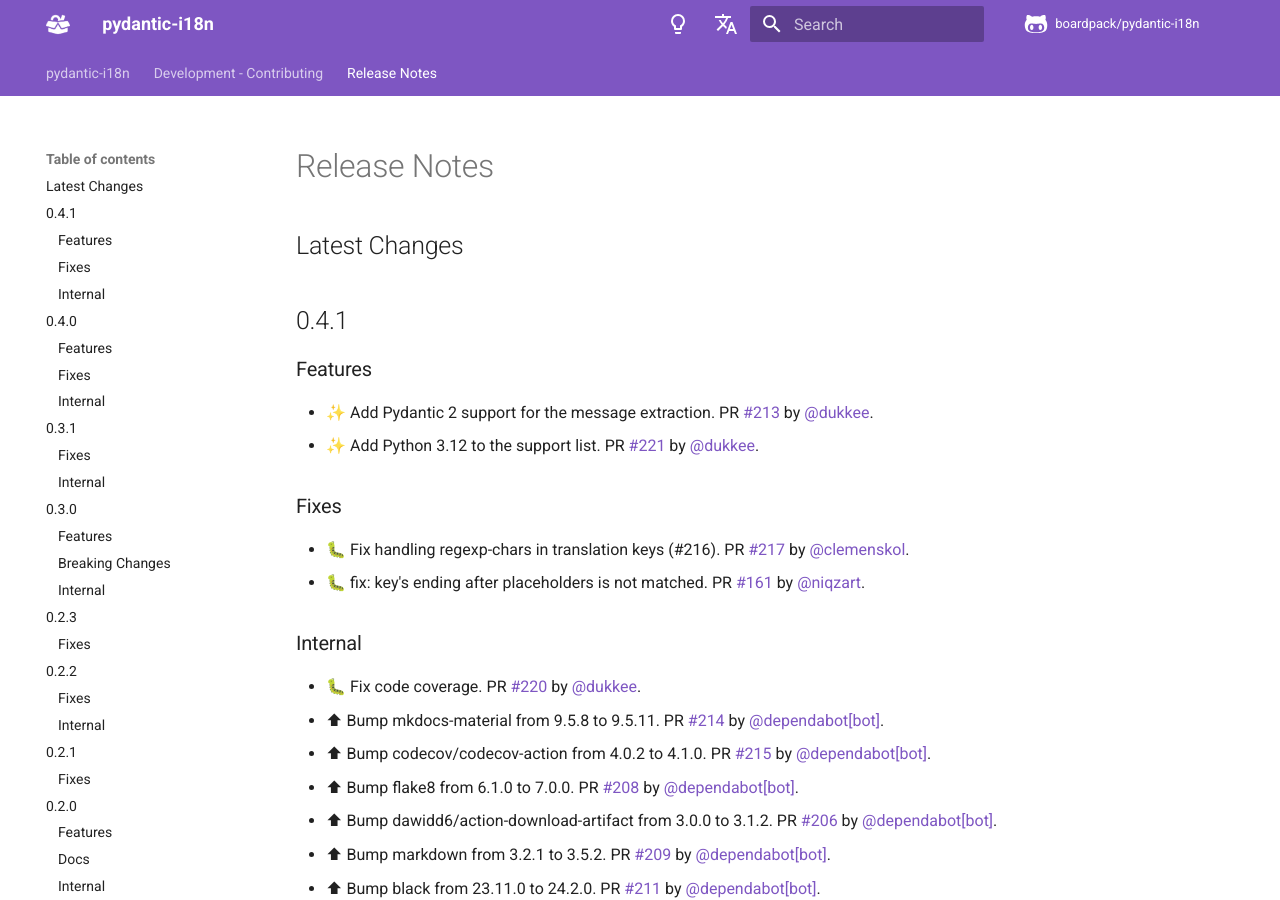
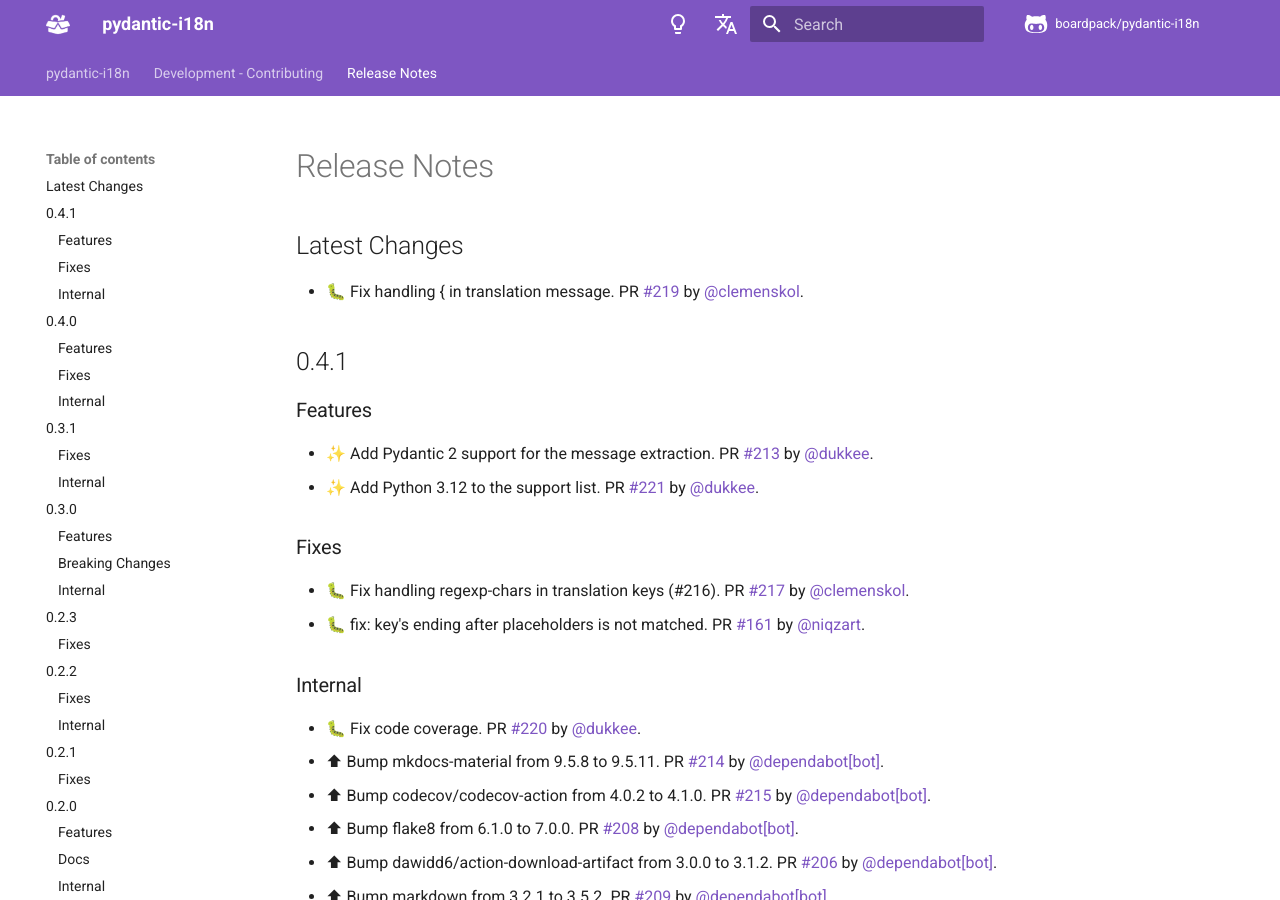
Before and after one commit to boardpack/pydantic-i18n, an MkDocs documentation site: the page built from docs/en/docs/release-notes.md, in a window 1280 px wide and 900 px high. Built offline with MkDocs 1.6.1 and Material for MkDocs 9.7.7, drawn with Linux system fonts in a browser that asks for light colours; comment, search, counter and statistics services are not loaded.

Commit message:
📝 Update release notes

```diff
--- a/docs/en/docs/release-notes.md
+++ b/docs/en/docs/release-notes.md
@@ -2,6 +2,7 @@
 
 ## Latest Changes
 
+* 🐛 Fix handling { in translation message. PR [#219](https://github.com/boardpack/pydantic-i18n/pull/219) by [@clemenskol](https://github.com/clemenskol).
 
 ## 0.4.1
 
```
